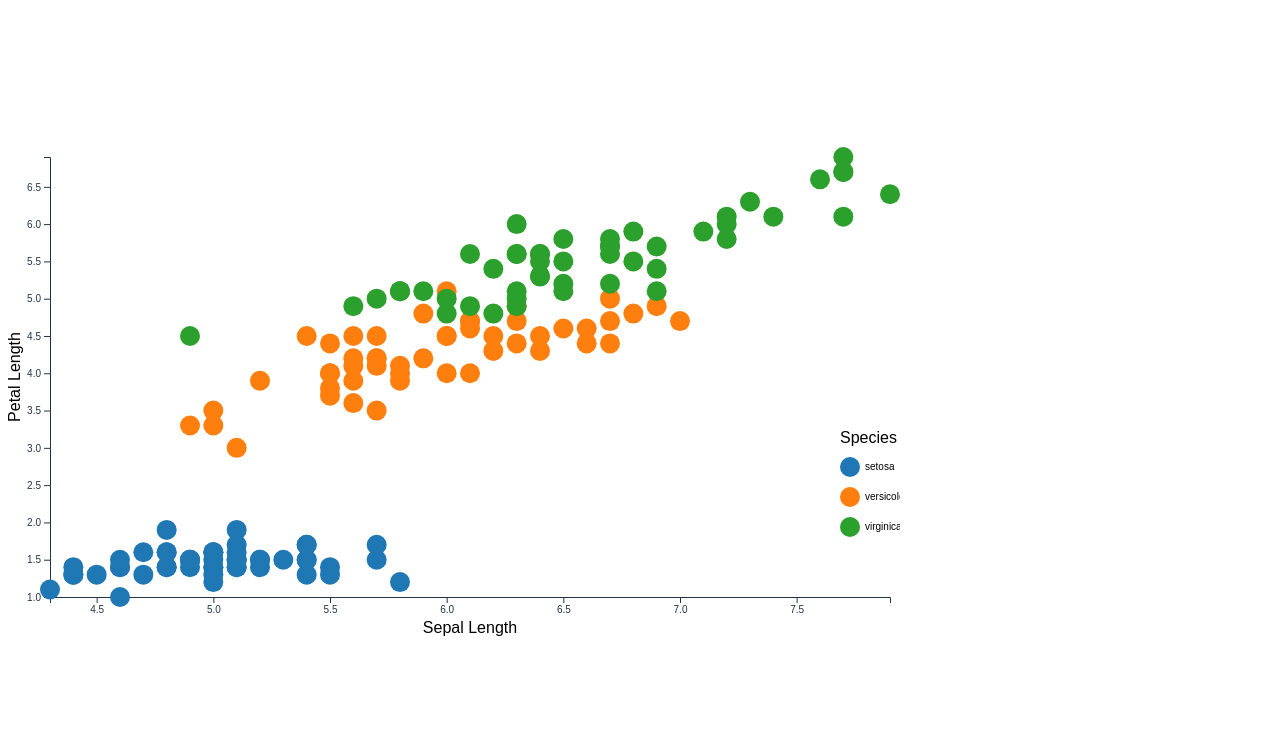
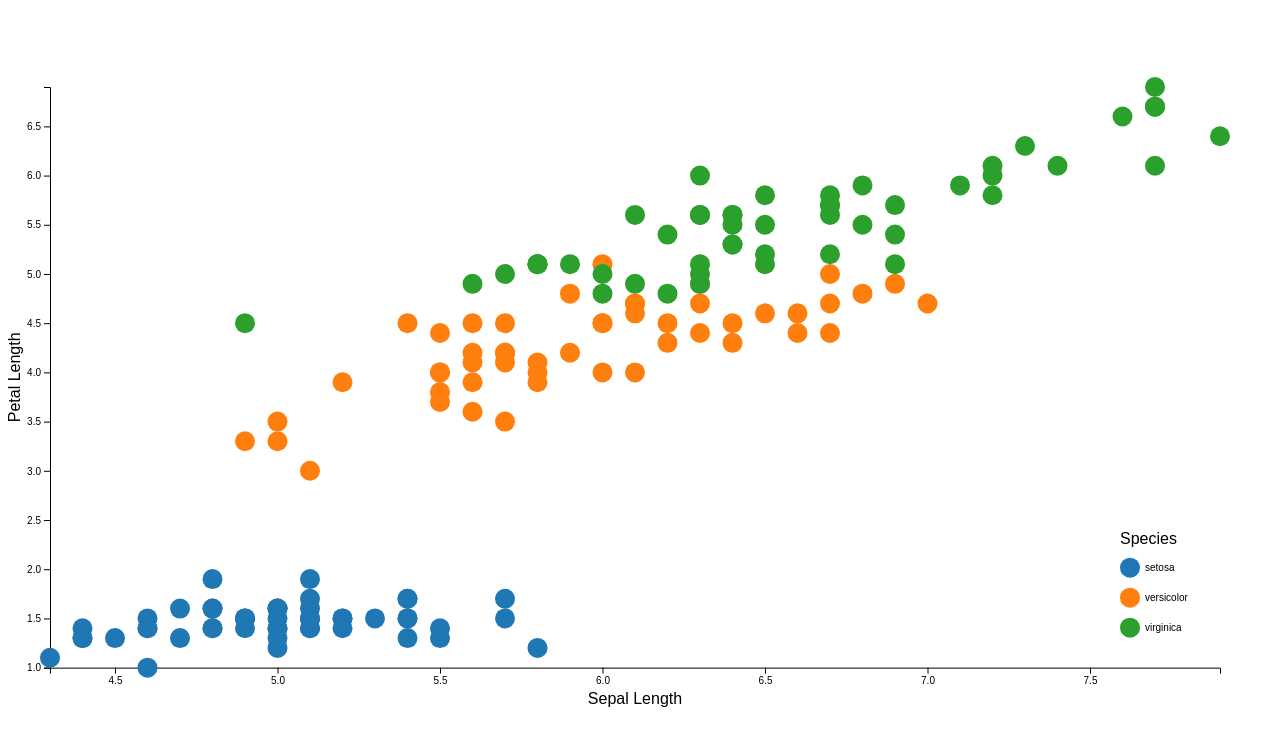
Before and after one commit to milepore/vizhub-to-vite, a React (Vite) app: page / in a window 1280 px wide. Shown: the top 746 px of the page. Built offline with nearby package versions, Linux system fonts and the light colour scheme.

Commit message:
Handle resizing and color

```diff
--- a/src/Viz.jsx
+++ b/src/Viz.jsx
@@ -2,11 +2,26 @@ import * as d3 from "d3";
 import { useRef, useEffect, useState } from "react";
 import { scatterPlot } from "./scatterPlot.js"
 
+function computeSize() {
+    const xMargin = 50;
+    const yMargin = 50;
+    const ratio = 1.92;
+    const maxHeightRatio = .95;
+    const maxWidth = 10000;
+
+    var width = Math.min(window.innerWidth - xMargin, maxWidth);
+    var height = width / 1.92;
+    const maxHeight = Math.min(window.innerHeight - yMargin, window.innerHeight*maxHeightRatio)
+    if (height > maxHeight) {
+        height = maxHeight;
+        width = height * ratio;
+    }
+    return [width, height];
+}
+
 const Viz = () => {
 
     const ref=useRef();
-    const width=900;
-    const height=500;
 
     const processData = (data) => {
         for (const d of data) {
@@ -19,6 +34,24 @@ const Viz = () => {
     }
 
     const [ data, setData ] = useState(null)
+    const [ windowSize, setWindowSize ] = useState(computeSize())
+    const [ width, height ] = windowSize;
+    const scale  = 960 / width;
+
+    useEffect(() => {
+        function handleResize() {
+            setWindowSize(computeSize())
+        }
+
+        // Attach the event listener to the window object
+        window.addEventListener('resize', handleResize);
+
+        // Remove the event listener when the component unmounts
+        return () => {
+            window.removeEventListener('resize', handleResize);
+        };
+    }, []);
+
     if (data == null) {
         d3.csv("iris.csv").then(function (csvData) {
             const processedData=processData(csvData)
@@ -48,14 +81,14 @@ const Viz = () => {
               bottom: 50,
               left: 50,
             },
-            colorLegendX: 850,
-            colorLegendY: 320,
+            colorLegendX: width - 100,
+            colorLegendY: height - 150,
             setHoveredValue,
             hoveredValue,
           });
-    }, [data, hoveredValue]);
+    }, [data, hoveredValue, windowSize]);
 
-    return <svg width={width} height={height} id="viz" ref={ref} />;
+    return <svg width={width} height={height} id="viz" style={{'background-color':'white', 'color' : 'black'}} ref={ref} />;
 };
 
 export default Viz;
```
Also changed, not shown: 1 other file (tests, documents, lock files or other folders).
